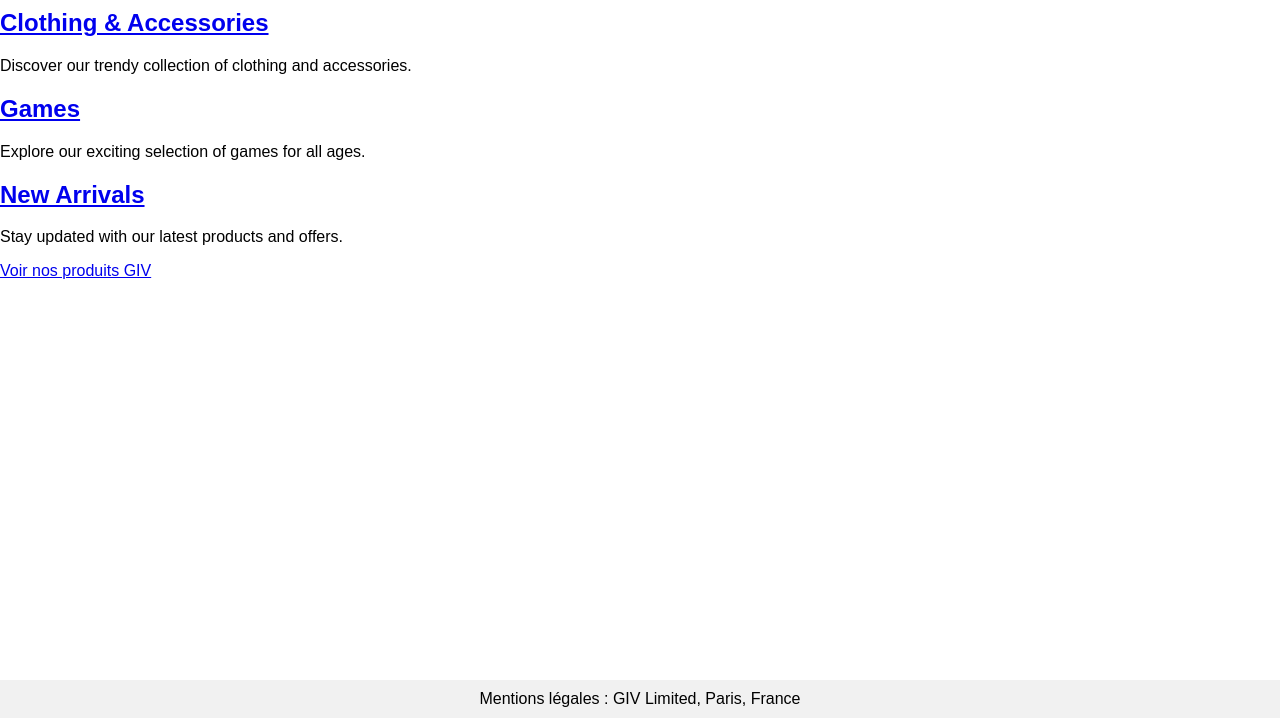
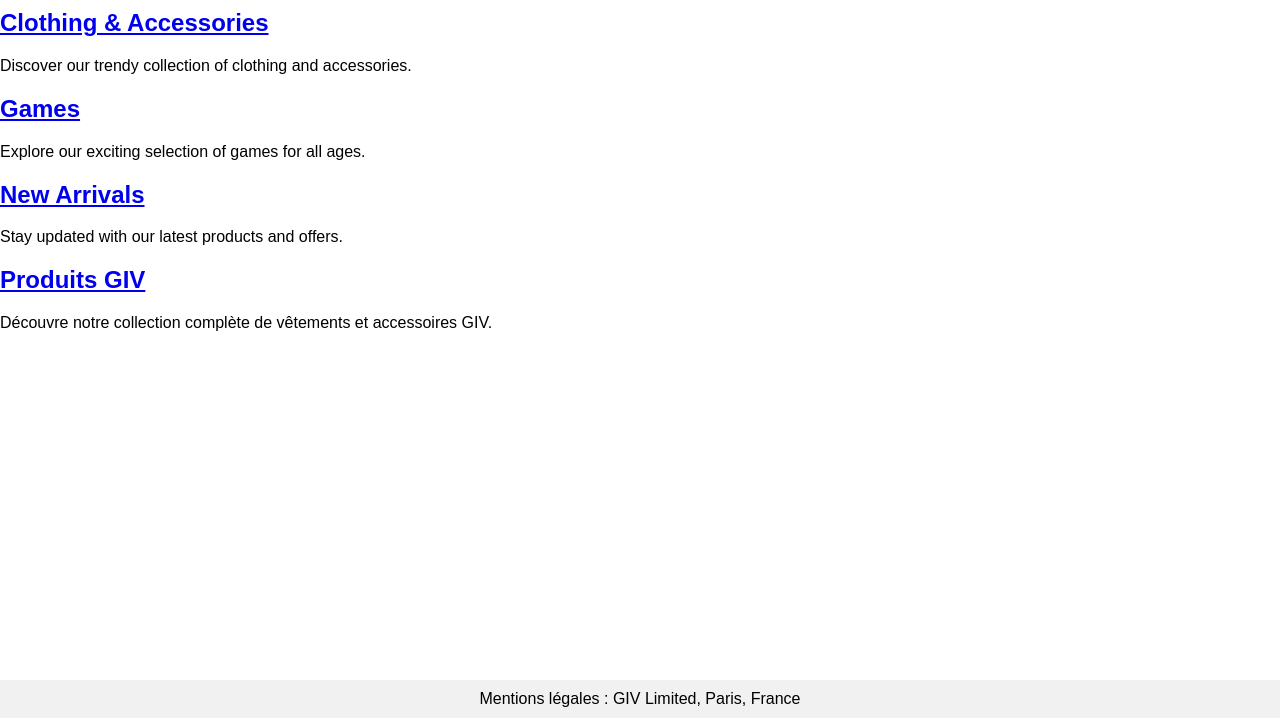
Before and after one commit to KeziahVandepuy/KeziahVandepuy.github.io, a plain HTML site: page index.html in a window 1280 px wide. Shown: the part 82-800 px from the top of the page. Drawn offline with Linux system fonts and the light colour scheme.

Commit message:
Update index.html

```diff
--- a/index.html
+++ b/index.html
@@ -86,7 +86,8 @@
             <p>Stay updated with our latest products and offers.</p>
         </section>
     </main>
-<a href="nouveau-produit.html">Voir nos produits GIV</a>
+<h2><a href="produits.html">Produits GIV</a></h2>
+<p>Découvre notre collection complète de vêtements et accessoires GIV.</p>
 
     <footer style="position: fixed; bottom: 0; width: 100%; background-color: #f1f1f1; text-align: center; padding: 10px 0;">
         Mentions légales : GIV Limited, Paris, France
```
